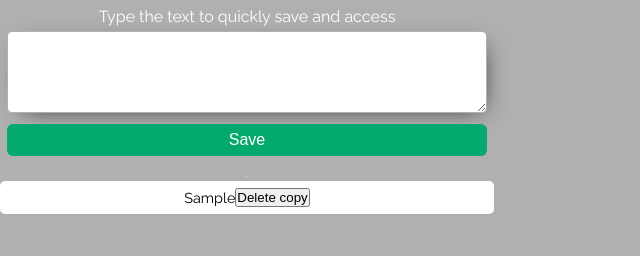
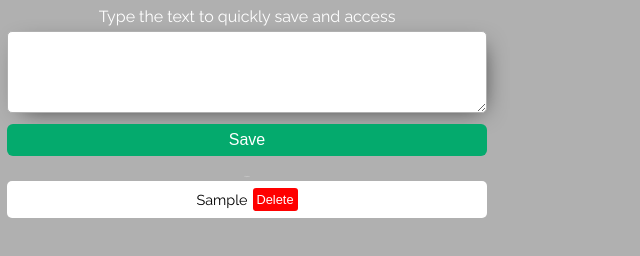
Before and after one commit to ismaelirc/chrome-copy-extension, a browser extension: page index.html in a window 1280 px wide. Both pictures are taken after typing "Sample" into the empty fields and a click on the button "Save". Shown: the whole page, without its empty margins (0-640 px from the left). Drawn offline with Linux system fonts and the light colour scheme; a web font is replaced by a local one.

Commit message:
Adjusts in script and css

```diff
--- a/scripts/script.js
+++ b/scripts/script.js
@@ -14,8 +14,11 @@ function addCopy(){
         const newElement = createElements('container_descriptions',objCopy.text, objCopy.id);
 
         newElement.addEventListener('click', copyText);
+
         const buttonDelete = document.createElement('button');
-        buttonDelete.textContent = 'Delete copy';
+        buttonDelete.textContent = 'Delete';
+        buttonDelete.classList.add('button_delete');
+        buttonDelete.addEventListener('click',deleteCopy);
 
         newElement.appendChild(buttonDelete);
 
@@ -50,3 +53,8 @@ function copyText(event){
     const copyIdText = event.target.id;
     navigator.clipboard.writeText(event.target.outerText);
 }
+
+function deleteCopy(event){
+    console.log(event.target.parentElement.id);
+
+}
--- a/styles/style.css
+++ b/styles/style.css
@@ -48,7 +48,7 @@ body{
     justify-content: center;
     flex-wrap: wrap;
     width: 480px;
-    padding: 7px;
+    padding: 7px 0 7px 0;
     margin-top: 4px;
     transition: transform .2s;
     border-radius: 5px;
@@ -90,3 +90,13 @@ body{
     font-size: 0.1rem;
     color: var(--color-white);
 }
+
+.button_delete{
+    background-color: red;
+    color: var(--color-white);
+    border: 0;
+    border-radius: 3px;
+    padding: 4px;
+    margin-left: 5px;
+    font-size: 0.8rem;
+}
```
